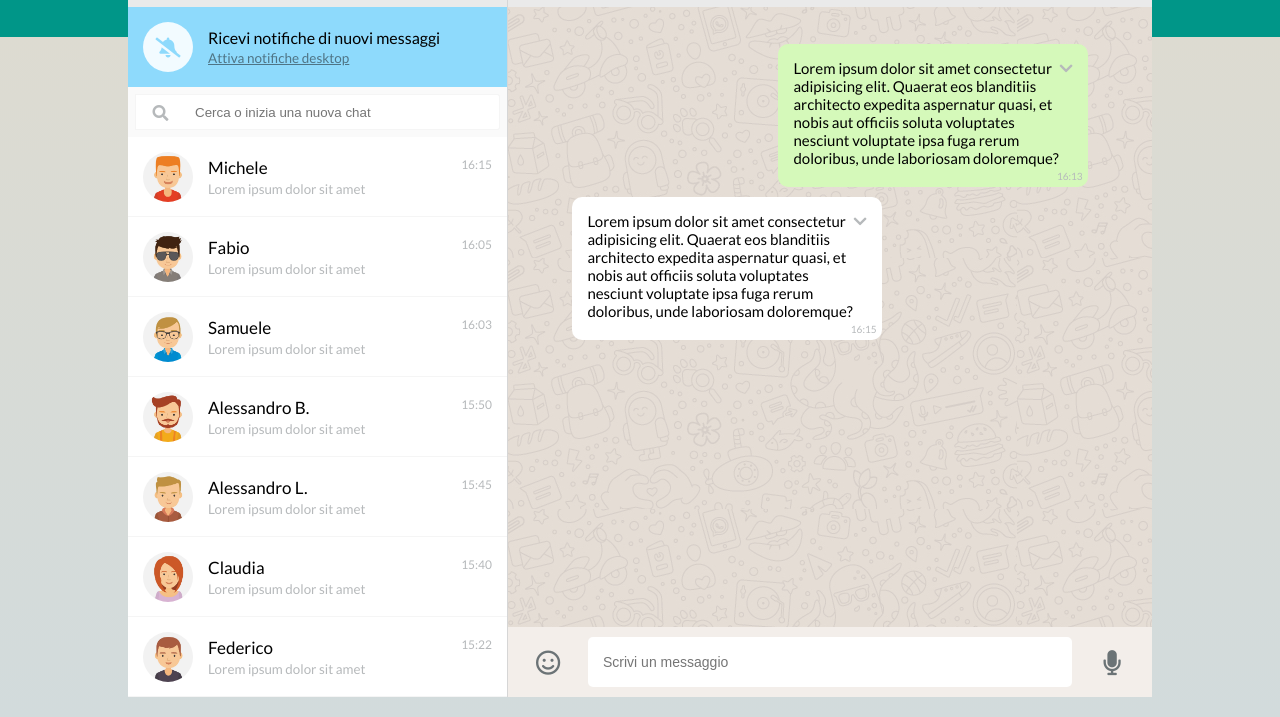
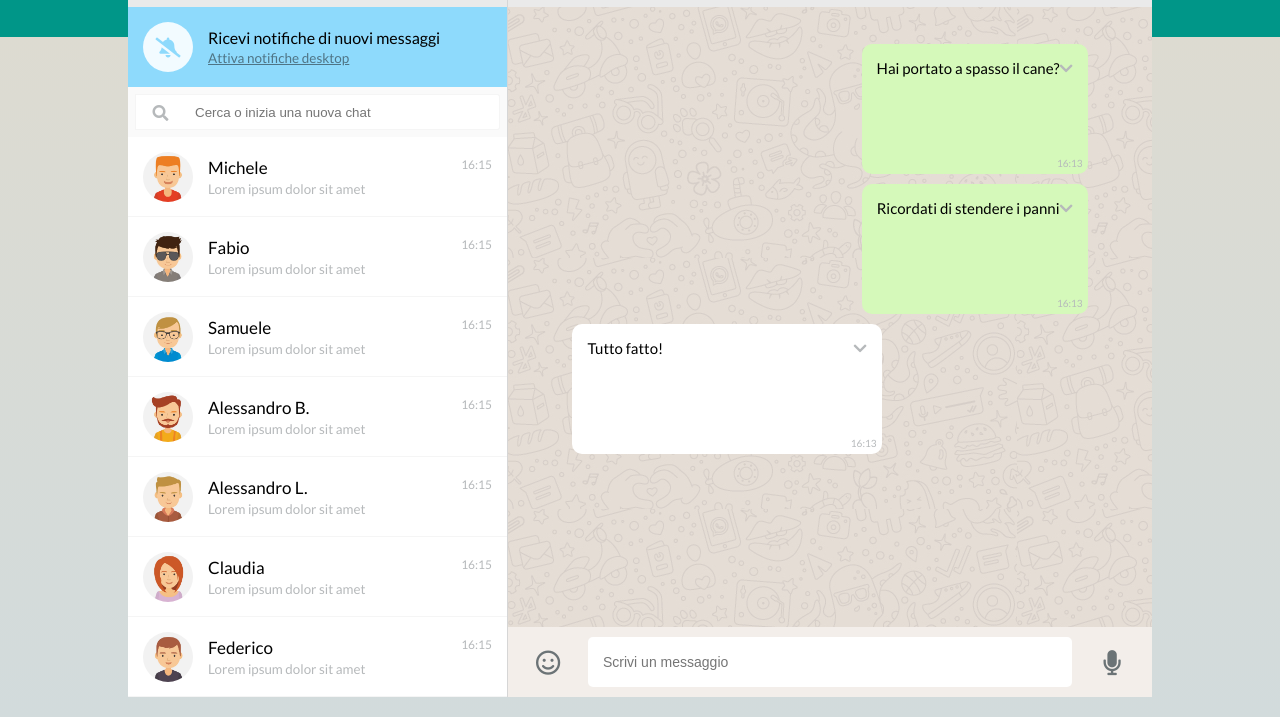
Before and after one commit to palmuccivalerio/vue-boolzapp, a plain HTML site: page index.html in a window 1280 px wide. Shown: the part 83-800 px from the top of the page. Drawn offline with nearby package versions, Linux system fonts and the light colour scheme.

Commit message:
add:milestone

```diff
--- a/index.html
+++ b/index.html
@@ -5,9 +5,11 @@
     <meta name="viewport" content="width=device-width, initial-scale=1" />
     <link href="https://fonts.googleapis.com/css?family=Lato" rel="stylesheet">
     <link rel="stylesheet" href="https://use.fontawesome.com/releases/v5.5.0/css/all.css">
-    <link rel="stylesheet" href="assets/css/style.css">
-    <link rel="stylesheet" href="assets/css/tablet.css" media="screen and (max-width: 991px)">
-    <link rel="stylesheet" href="assets/css/mobile.css" media="screen and (max-width: 540px)">
+    <link rel="stylesheet" href="./css/style.css">
+    <link rel="stylesheet" href="./css/tablet.css" media="screen and (max-width: 991px)">
+    <link rel="stylesheet" href="./css/mobile.css" media="screen and (max-width: 540px)">
+
+    <script src="https://unpkg.com/vue@3/dist/vue.global.js"></script>
     <title>Boolzapp</title>
 </head>
 <body>
@@ -16,7 +18,7 @@
         <div class="left">
             <div class="header-left">
                 <div class="header-left-logo">
-                    <img src="assets/img/avatar_io.jpg" alt="Mio avatar">
+                    <img src="./img/avatar_io.jpg" alt="Mio avatar">
                 </div>
                 <div class="header-left-icons">
                     <i class="fas fa-circle-notch"></i>
@@ -41,97 +43,14 @@
                     name="search">
             </div>
             <div class="contacts">
-                <div class="contact">
+                <div class="contact" v-for="(user, index) in userList" @click="userIndex = index">
                     <div class="contact-logo">
-                        <img src="assets/img/avatar_1.jpg" alt="Avatar Michele">
+                        <img :src="user.img" alt="Avatar Michele">
                     </div>
                     <div class="contact-info">
                         <h3>
-                            <span class="contact-name">Michele</span>
+                            <span class="contact-name">{{ user.name }}</span>
                             <span class="time">16:15</span>
-                        </h3>
-                        <small>Lorem ipsum dolor sit amet</small>
-                    </div>
-                </div>
-                <div class="contact">
-                    <div class="contact-logo">
-                        <img src="assets/img/avatar_2.jpg" alt="Avatar Fabio">
-                    </div>
-                    <div class="contact-info">
-                        <h3>
-                            <span class="contact-name">Fabio</span>
-                            <span class="time">16:05</span>
-                        </h3>
-                        <small>Lorem ipsum dolor sit amet</small>
-                    </div>
-                </div>
-                <div class="contact">
-                    <div class="contact-logo">
-                        <img src="assets/img/avatar_3.jpg" alt="Avatar Samuele">
-                    </div>
-                    <div class="contact-info">
-                        <h3>
-                            <span class="contact-name">Samuele</span>
-                            <span class="time">16:03</span>
-                        </h3>
-                        <small>Lorem ipsum dolor sit amet</small>
-                    </div>
-                </div><div class="contact">
-                    <div class="contact-logo">
-                        <img src="assets/img/avatar_4.jpg" alt="Avatar Alessandro B.">
-                    </div>
-                    <div class="contact-info">
-                        <h3>
-                            <span class="contact-name">Alessandro B.</span>
-                            <span class="time">15:50</span>
-                        </h3>
-                        <small>Lorem ipsum dolor sit amet</small>
-                    </div>
-                </div>
-                <div class="contact">
-                    <div class="contact-logo">
-                        <img src="assets/img/avatar_5.jpg" alt="Avatar Alessandro L.">
-                    </div>
-                    <div class="contact-info">
-                        <h3>
-                            <span class="contact-name">Alessandro L.</span>
-                            <span class="time">15:45</span>
-                        </h3>
-                        <small>Lorem ipsum dolor sit amet</small>
-                    </div>
-                </div>
-                <div class="contact">
-                    <div class="contact-logo">
-                        <img src="assets/img/avatar_6.jpg" alt="Avatar Claudia">
-                    </div>
-                    <div class="contact-info">
-                        <h3>
-                            <span class="contact-name">Claudia</span>
-                            <span class="time">15:40</span>
-                        </h3>
-                        <small>Lorem ipsum dolor sit amet</small>
-                    </div>
-                </div>
-                <div class="contact">
-                    <div class="contact-logo">
-                        <img src="assets/img/avatar_7.jpg" alt="Avatar Federico">
-                    </div>
-                    <div class="contact-info">
-                        <h3>
-                            <span class="contact-name">Federico</span>
-                            <span class="time">15:22</span>
-                        </h3>
-                        <small>Lorem ipsum dolor sit amet</small>
-                    </div>
-                </div>
-                <div class="contact">
-                    <div class="contact-logo">
-                        <img src="assets/img/avatar_8.jpg" alt="Avatar Davide">
-                    </div>
-                    <div class="contact-info">
-                        <h3>
-                            <span class="contact-name">Davide</span>
-                            <span class="time">15:15</span>
                         </h3>
                         <small>Lorem ipsum dolor sit amet</small>
                     </div>
@@ -143,8 +62,8 @@
         <div class="right">
             <div class="header-right">
                 <div class="header-right-logo">
-                    <img src="assets/img/avatar_1.jpg" alt="">
-                    <h3><span id="header-right-contact-name">Michele</span> <br>
+                    <img :src="userList[userIndex].img" alt="">
+                    <h3><span id="header-right-contact-name">{{ userList[userIndex].name }}</span> <br>
                         <small class="time">Ultimo accesso oggi alle 16:26</small>
                     </h3>
                 </div>
@@ -156,11 +75,9 @@
             </div>
             <div class="right-messages-container">
                 <div class="right-messages">
-                    <div class="message sent">
+                    <div class="message" :class="msg.status" v-for="msg in userList[userIndex].messages">
                         <div class="message-inner">
-                            <span class="message-text">
-                                Lorem ipsum dolor sit amet consectetur adipisicing elit. Quaerat eos blanditiis architecto expedita aspernatur quasi, et nobis aut officiis soluta voluptates nesciunt voluptate ipsa fuga rerum doloribus, unde laboriosam doloremque?
-                            </span>
+                            <span class="message-text">{{ msg.text }}</span>
                             <div class="message-options">
                                 <i class="fa fa-chevron-down"></i>
                                 <div class="message-options-panel">
@@ -170,23 +87,6 @@
                             </div>
                         </div>
                         <span class="message-time">16:13</span>
-                    </div>
-                    <div class="message received">
-                        <div class="message-inner">
-                            <span class="message-text">
-                                Lorem ipsum dolor sit amet consectetur adipisicing elit. Quaerat eos blanditiis architecto expedita
-                                aspernatur quasi, et nobis aut officiis soluta voluptates nesciunt voluptate ipsa fuga rerum doloribus, unde
-                                laboriosam doloremque?
-                            </span>
-                            <div class="message-options">
-                                <i class="fa fa-chevron-down"></i>
-                                <div class="message-options-panel">
-                                    <div class="message-info">Info messaggio</div>
-                                    <div class="message-destroy">Cancella messaggio</div>
-                                </div>
-                            </div>
-                        </div>
-                        <span class="message-time">16:15</span>
                     </div>
                 </div>
             </div>
@@ -203,5 +103,7 @@
         <!-- /contenitore dx -->
     </div>
 
+    <script src="./js/users.js"></script>
+    <script src="./js/app.js"></script>
 </body>
 </html>
--- /dev/null
+++ b/js/app.js
@@ -0,0 +1,11 @@
+const app = Vue.createApp({
+    data() {
+        return {
+            userIndex: 0,
+            userList: globalUsersList,
+            selectedUser: {},
+            searchInput: '',
+            newMsg:''
+        }
+    }
+}).mount('#app');
--- /dev/null
+++ b/js/users.js
@@ -0,0 +1,167 @@
+console.log(Vue);
+
+const globalUsersList = [
+    {
+        name: 'Michele',
+        img: 'img/avatar_1.jpg',
+        visible: true,
+        messages: [
+            {
+                date:'',
+                text:'Hai portato a spasso il cane?',
+                status: 'sent'
+            },
+            {
+                date:'',
+                text: 'Ricordati di stendere i panni',
+                status: 'sent'
+            },
+            {
+                date:'',
+                text: 'Tutto fatto!',
+                status: 'received'
+            }
+        ],
+    },
+    {
+        name: 'Fabio',
+        img: 'img/avatar_2.jpg',
+        visible: true,
+        messages: [
+            {
+                date:'',
+                text:'Ciao come stai?',
+                status: 'sent'
+            },
+            {
+                date:'',
+                text: 'Bene grazie! Stasera ci vediamo?',
+                status: 'received'
+            },
+            {
+                date:'',
+                text: 'Mi piacerebbe ma devo andare a fare la spesa.',
+                status: 'sent'
+            }
+        ],
+    },
+    {
+        name: 'Samuele',
+        img: 'img/avatar_3.jpg',
+        visible: true,
+        messages: [
+            {
+                date:'',
+                text:'La Marianna va in campagna',
+                status: 'received'
+            },
+            {
+                date:'',
+                text: 'Sicuro di non aver sbagliato chat?',
+                status: 'sent'
+            },
+            {
+                date:'',
+                text: 'Ah, scusa.',
+                status: 'received'
+            }
+        ],
+    },
+    {
+        name: 'Alessandro B.',
+        img: 'img/avatar_4.jpg',
+        visible: true,
+        messages: [
+            {
+                date:'',
+                text:'Lo sai che ha aperto una nuova pizzeria?',
+                status: 'sent'
+            },
+            {
+                date:'',
+                text: 'Si, ma preferirei andare al cinema',
+                status: 'received'
+            }
+        ],
+    },
+    {
+        name: 'Alessandro L.',
+        img: 'img/avatar_5.jpg',
+        visible: true,
+        messages: [
+            {
+                date:'',
+                text:'Ricordati di chiamare la nonna',
+                status: 'sent'
+            },
+            {
+                date:'',
+                text: 'Va bene, stasera la sento',
+                status: 'received'
+            }
+        ],
+    },
+    {
+        name: 'Claudia',
+        img: 'img/avatar_6.jpg',
+        visible: true,
+        messages: [
+            {
+                date:'',
+                text:'Ciao Claudia, hai novità?',
+                status: 'sent'
+            },
+            {
+                date:'',
+                text: 'Non ancora',
+                status: 'received'
+            },
+            {
+                date:'',
+                text: 'Nessuna nuova, buona nuova',
+                status: 'sent'
+            }
+        ],
+    },
+    {
+        name: 'Federico',
+        img: 'img/avatar_7.jpg',
+        visible: true,
+        messages: [
+            {
+                date:'',
+                text:'Fai gli auguri a Martina che è il suo compleanno!',
+                status: 'sent'
+            },
+            {
+                date:'',
+                text: 'Grazie per avermelo ricordato, e scrivo subito!',
+                status: 'received'
+            },
+
+        ],
+    },
+    {
+        name: 'Davide',
+        img: 'img/avatar_8.jpg',
+        visible: true,
+        messages: [
+            {
+                date:'',
+                text:'Ciao, andiamo a mangiare la pizza stasera?',
+                status: 'received'
+            },
+            {
+                date:'',
+                text: 'No, l\'ho già mangiata ieri, ordiniamo sushi!',
+                status: 'sent'
+            },
+            {
+                date:'',
+                text: 'OK!!',
+                status: 'received'
+            }
+
+        ],
+    }
+]
```
Also changed, not shown: assets/data.js (deleted, +0 -163 lines), css/mobile.css (renamed from assets/css/mobile.css), css/style.css (renamed from assets/css/style.css), css/tablet.css (renamed from assets/css/tablet.css), data.js (deleted), img/avatar_1.jpg (renamed from assets/img/avatar_1.jpg), img/avatar_2.jpg (renamed from assets/img/avatar_2.jpg), img/avatar_3.jpg (renamed from assets/img/avatar_3.jpg), img/avatar_4.jpg (renamed from assets/img/avatar_4.jpg), img/avatar_5.jpg (renamed from assets/img/avatar_5.jpg), img/avatar_6.jpg (renamed from assets/img/avatar_6.jpg), img/avatar_7.jpg (renamed from assets/img/avatar_7.jpg), img/avatar_8.jpg (renamed from assets/img/avatar_8.jpg), img/avatar_io.jpg (renamed from assets/img/avatar_io.jpg), 1 more files, 2 other files.
